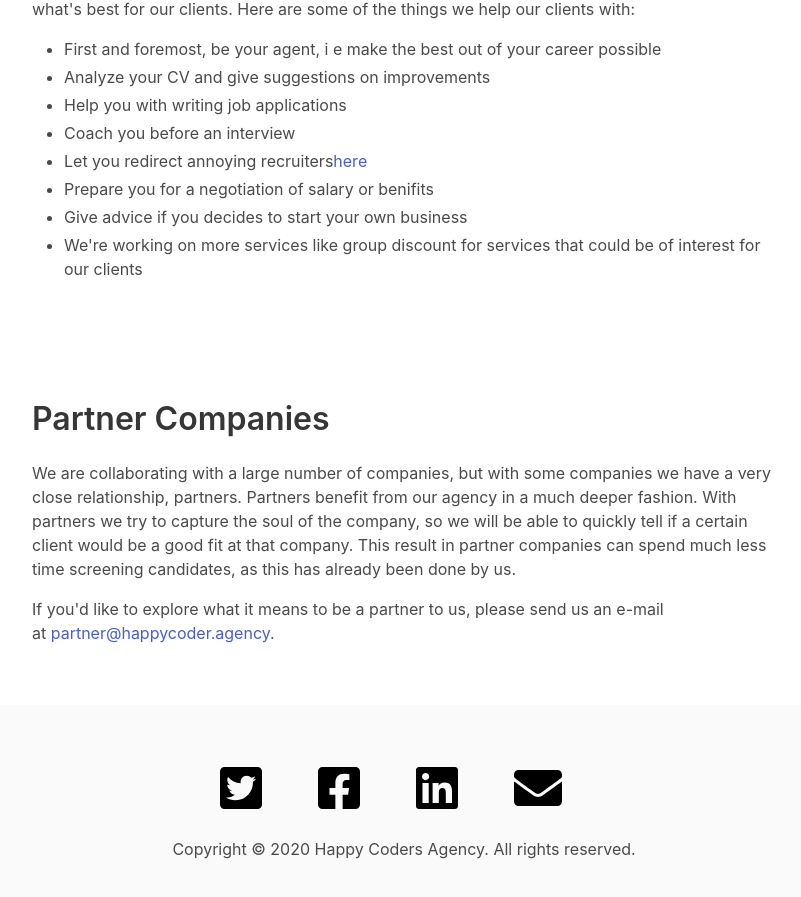
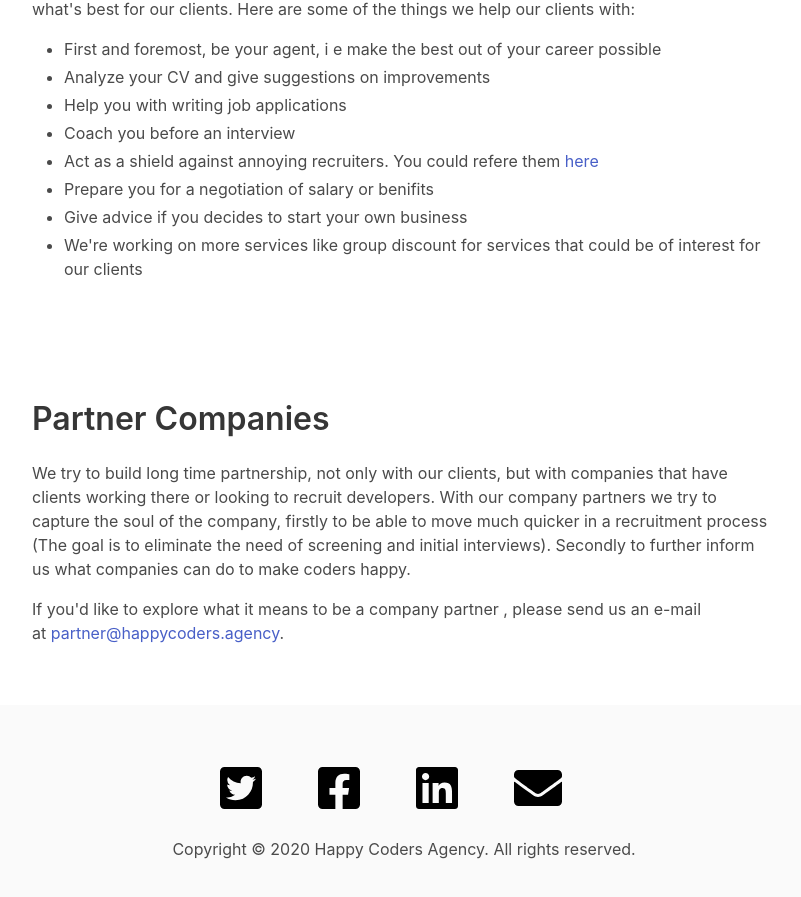
Before and after one commit to Happy-Coders-Agency/wappy-coders-agency-web, a Next.js app: page / in a window 1280 px wide. Shown: the part 2950-3847 px from the top of the page, without its empty margins (236-1037 px from the left). Built offline with nearby package versions, Linux system fonts and the light colour scheme.

Commit message:
Content editing

```diff
--- a/components/ClientsSection.jsx
+++ b/components/ClientsSection.jsx
@@ -36,7 +36,8 @@ const ClientSection = () => (
                             <li>Help you with writing job applications</li>
                             <li>Coach you before an interview</li>
                             <li>
-                                Let you redirect annoying recruiters
+                                Act as a shield against annoying recruiters. You
+                                could refere them&nbsp;
                                 <a href="/representation">here</a>
                             </li>
                             <li>
--- a/components/PartnerSection.jsx
+++ b/components/PartnerSection.jsx
@@ -8,21 +8,21 @@ const PartnerSection = () => (
                     </h1>
                     <div className="content">
                         <p>
-                            We are collaborating with a large number of
-                            companies, but with some companies we have a very
-                            close relationship, partners. Partners benefit from
-                            our agency in a much deeper fashion. With partners
-                            we try to capture the soul of the company, so we
-                            will be able to quickly tell if a certain client
-                            would be a good fit at that company. This result in
-                            partner companies can spend much less time screening
-                            candidates, as this has already been done by us.
+                            We try to build long time partnership, not only with
+                            our clients, but with companies that have clients
+                            working there or looking to recruit developers. With
+                            our company partners we try to capture the soul of
+                            the company, firstly to be able to move much quicker
+                            in a recruitment process (The goal is to eliminate
+                            the need of screening and initial interviews).
+                            Secondly to further inform us what companies can do
+                            to make coders happy.
                         </p>
                         <p>
                             If you'd like to explore what it means to be a
-                            partner to us, please send us an e-mail at&nbsp;
-                            <a href="mailto:partner@happycoder.agency">
-                                partner@happycoder.agency
+                            company partner , please send us an e-mail at&nbsp;
+                            <a href="mailto:partner@happycoders.agency">
+                                partner@happycoders.agency
                             </a>
                             .
                         </p>
```
